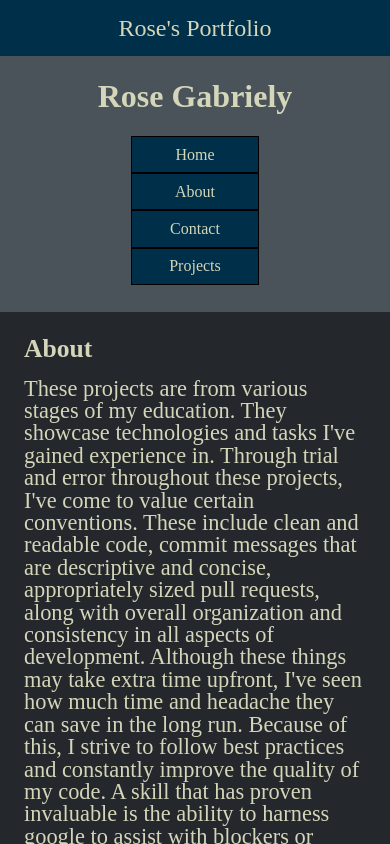
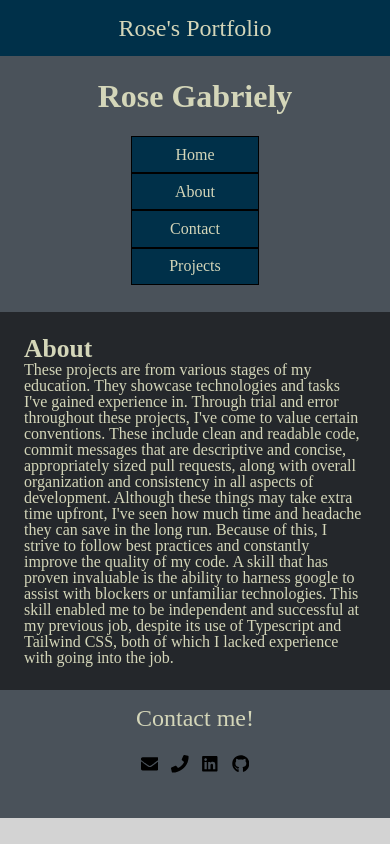
Before and after one commit to RoseGabriely/Portfolio, a React (Create React App) app: page /about in a window 390 px wide. Shown: the top 844 px of the page. Built offline with nearby package versions, Linux system fonts and the light colour scheme.

Commit message:
Fixes styling and class names

```diff
--- a/src/About.css
+++ b/src/About.css
@@ -5,7 +5,7 @@
 }
 
 @media (max-width: 800px) {
-  .journey {
+  .about {
     text-align: start;
   }
 }
--- a/src/About.js
+++ b/src/About.js
@@ -5,7 +5,7 @@ function About() {
   return (
     <div className="About">
       <h2 className="name">About</h2>
-      <p className="journey">
+      <p className="about">
         These projects are from various stages of my education. They showcase
         technologies and tasks I've gained experience in. Through trial and
         error throughout these projects, I've come to value certain conventions.
--- a/src/App.css
+++ b/src/App.css
@@ -119,11 +119,11 @@ nav a:hover {
   color: var(--accent-color);
   background-color: var(--text-color);
 }
-/* about */
+/* description */
 .page {
   background-color: var(--page-background);
 }
-.about {
+.description {
   display: flex;
   align-items: stretch;
 }
@@ -209,11 +209,11 @@ footer {
     flex-direction: column;
     align-items: center;
   }
-  /* about */
+  /* description */
   .bigImage {
     margin: 1.5rem;
   }
-  .about {
+  .description {
     flex-direction: column;
     align-items: center;
   }
```
